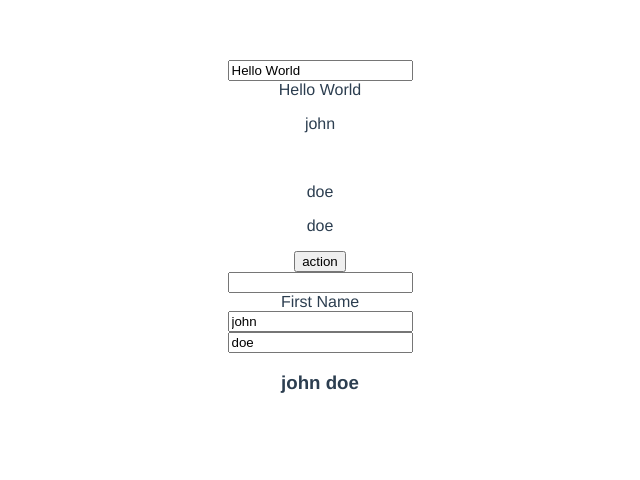
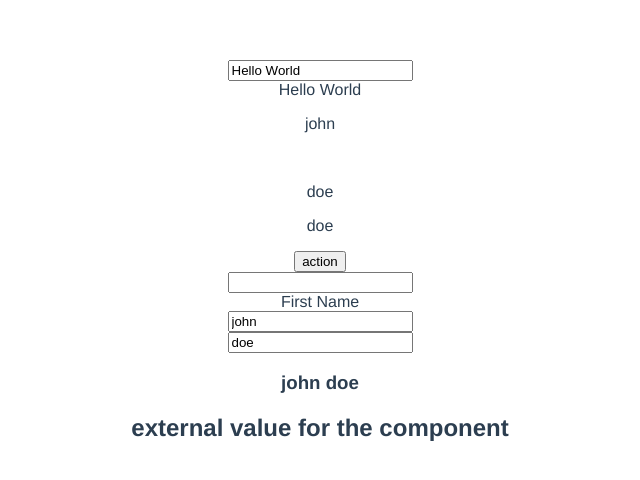
Before and after one commit to liquid11/traversy_tutorial, a Vue app: page / in a window 1280 px wide. Shown: the top 480 px of the page, without its empty margins (320-960 px from the left). Built offline with nearby package versions, Linux system fonts and the light colour scheme.

Commit message:
external componenets

```diff
--- a/src/App.vue
+++ b/src/App.vue
@@ -1,6 +1,6 @@
 <template>
   <div id="app">
-    <test></test>
+    <test msg="external value for the component"></test>
     <!-- <img alt="Vue logo" src="./assets/logo.png"> -->
     <!-- <HelloWorld msg="Welcome to Your Vue.js App"/> -->
   </div>
--- a/src/components/test.vue
+++ b/src/components/test.vue
@@ -25,12 +25,19 @@
      <input type="text" v-model="user.last_name">
      <br>
     <h3>{{fullName}}</h3>
+    <h2>{{msg}}</h2>
     </div>
 </template>
 
 <script>
 export default {
   name: "test",
+  props: {
+    msg: {
+      type: String,
+      default: "bismillah"
+    }
+  },
   data() {
     return {
       //   title: "<h1>Hello World</h1>",
```
